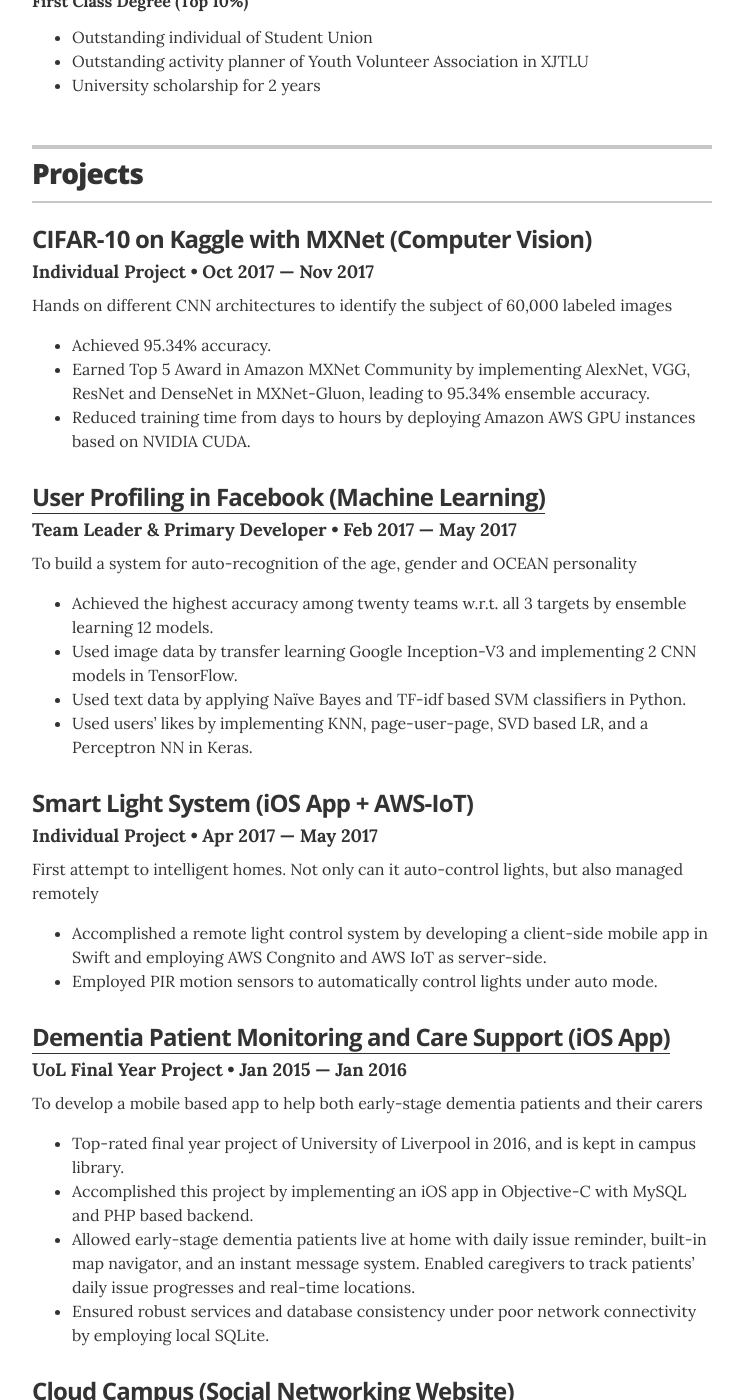
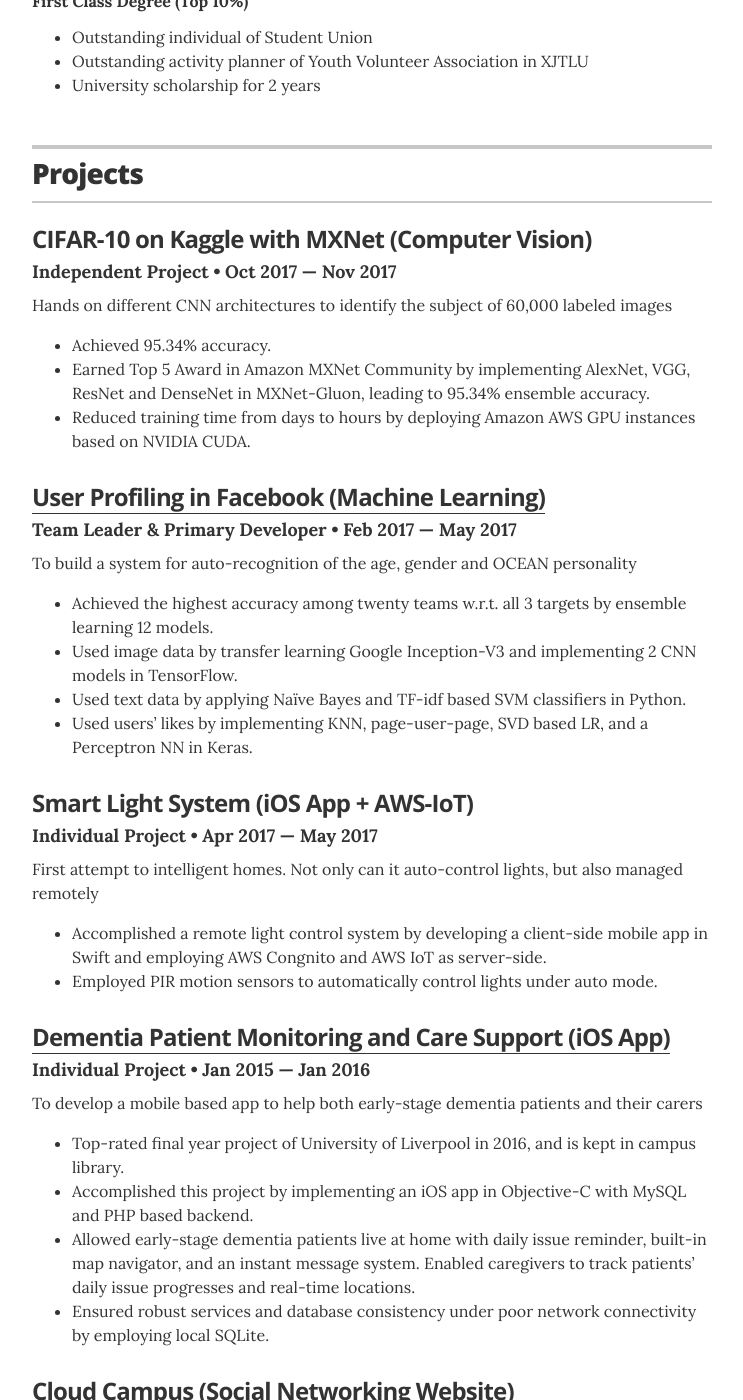
Before and after one commit to Yuyang105/Yuyang105.github.io, a Jekyll site: the page built from index.html, in a window 1280 px wide and 1400 px high, scrolled down 1284 px. Shown: the whole window, without its empty margins (268-1011 px from the left). Built offline with Jekyll 4.4.1, drawn with Linux system fonts in a browser that asks for light colours.

Commit message:
Update projects.yml

```diff
--- a/_data/projects.yml
+++ b/_data/projects.yml
@@ -3,7 +3,7 @@
 
 # Cifar-10
 - project: CIFAR-10 on Kaggle with MXNet (Computer Vision)
-  role: Individual Project
+  role: Independent Project
   duration: Oct 2017 &mdash; Nov 2017
   description: Hands on different CNN architectures to identify the subject of 60,000 labeled images
   details: <ul class="resume-item-list"><li>Achieved 95.34% accuracy.</li><li>Earned Top 5 Award in Amazon MXNet Community by implementing AlexNet, VGG, ResNet and DenseNet in MXNet-Gluon, leading to 95.34% ensemble accuracy.</li><li>Reduced training time from days to hours by deploying Amazon AWS GPU instances based on NVIDIA CUDA.</li></ul>
@@ -26,7 +26,7 @@
 
 # Dementia Care
 - project: Dementia Patient Monitoring and Care Support (iOS App)
-  role: UoL Final Year Project
+  role: Individual Project
   duration: Jan 2015 &mdash; Jan 2016
   url: "https://github.com/Yuyang105/DementiaCare/"
   description: To develop a mobile based app to help both early-stage dementia patients and their carers
```
